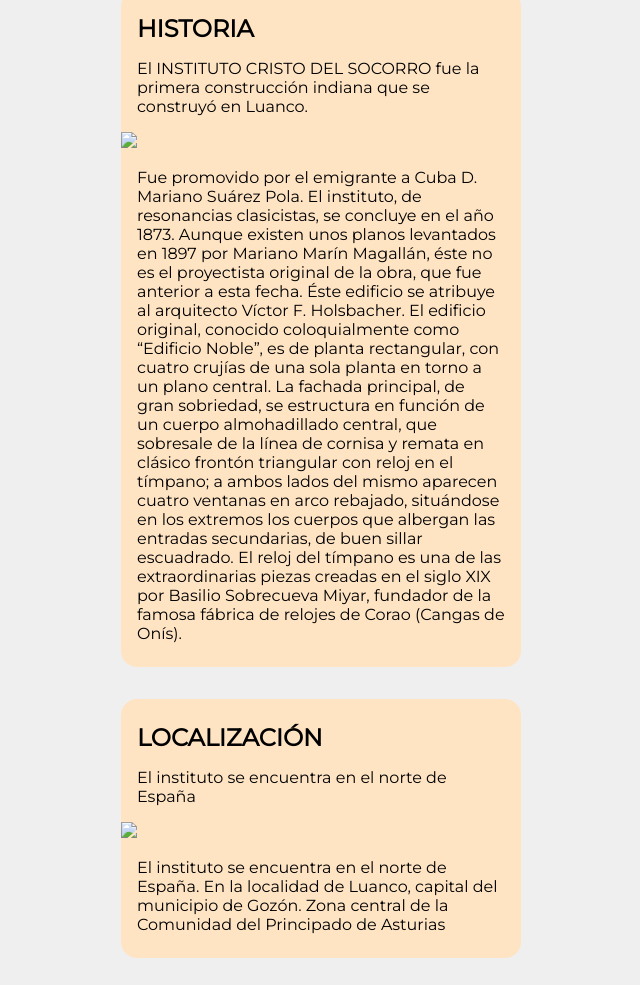
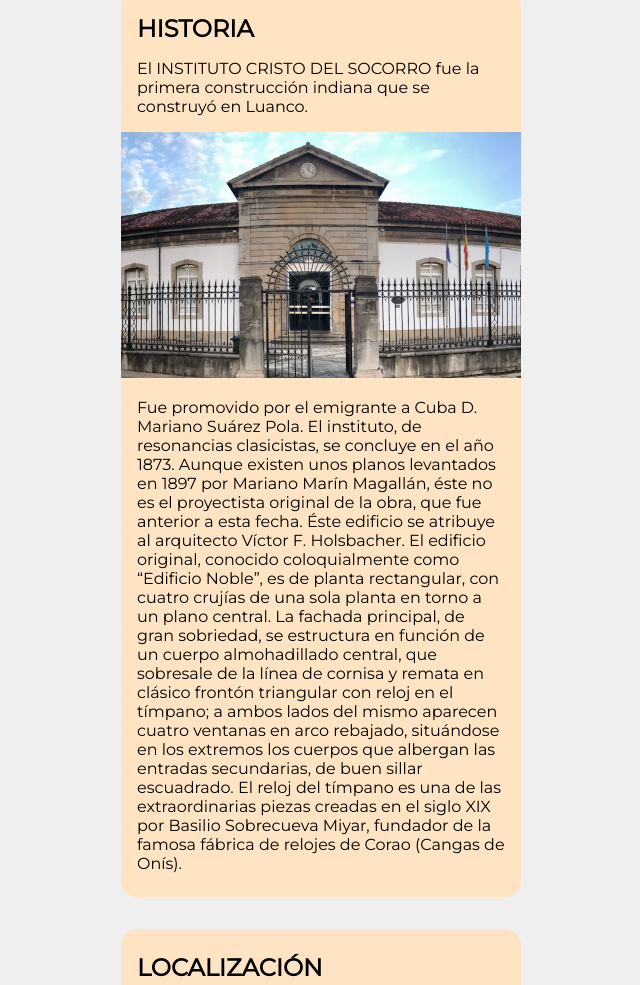
Before and after one commit to mjbga/Portugal.github.io, a plain HTML site: page index.html in a window 1280 px wide. Shown: the part 302-1287 px from the top of the page, without its empty margins (319-959 px from the left). Drawn offline with Linux system fonts and the light colour scheme; a web font is replaced by a local one.

Commit message:
Update index.html

```diff
--- a/index.html
+++ b/index.html
@@ -16,7 +16,7 @@
         <article class="post">
             <h2>HISTORIA</h2>
             <p>El INSTITUTO CRISTO DEL SOCORRO fue la primera construcción indiana que se construyó en Luanco.</p>
-            <img src="img/fachada.png" width="400" />
+            <img src="fachada.png" width="400" />
             <p>Fue promovido por el emigrante a Cuba D. Mariano Suárez Pola. El instituto, de resonancias clasicistas, se concluye en el año 1873. Aunque existen unos planos levantados en 1897 por Mariano Marín Magallán, éste no es el proyectista original de la obra, que fue anterior a esta fecha. Éste edificio se atribuye al arquitecto Víctor F. Holsbacher.
                 El edificio original, conocido coloquialmente como “Edificio Noble”, es de planta rectangular, con cuatro crujías de una sola planta en torno a un plano central. La fachada principal, de gran sobriedad, se estructura en función de un cuerpo almohadillado central, que sobresale de la línea de cornisa y remata en clásico frontón triangular con reloj en el tímpano; a ambos lados del mismo aparecen cuatro ventanas en arco rebajado, situándose en los extremos los cuerpos que albergan las entradas secundarias, de buen sillar escuadrado.
                 El reloj del tímpano es una de las extraordinarias piezas creadas en el siglo XIX por Basilio Sobrecueva Miyar, fundador de la famosa fábrica de relojes de Corao (Cangas de Onís).</p>
@@ -24,7 +24,7 @@
         <article class="post">
             <h2>LOCALIZACIÓN</h2>
             <p>El instituto se encuentra en el norte de España</p>
-            <img src="img/plano.png" width="400">
+            <img src="plano.png" width="400">
             <p>El instituto se encuentra en el norte de España. En la localidad de Luanco, capital del municipio de Gozón. Zona central de la Comunidad del Principado de Asturias</p>
         </article>
 
```
